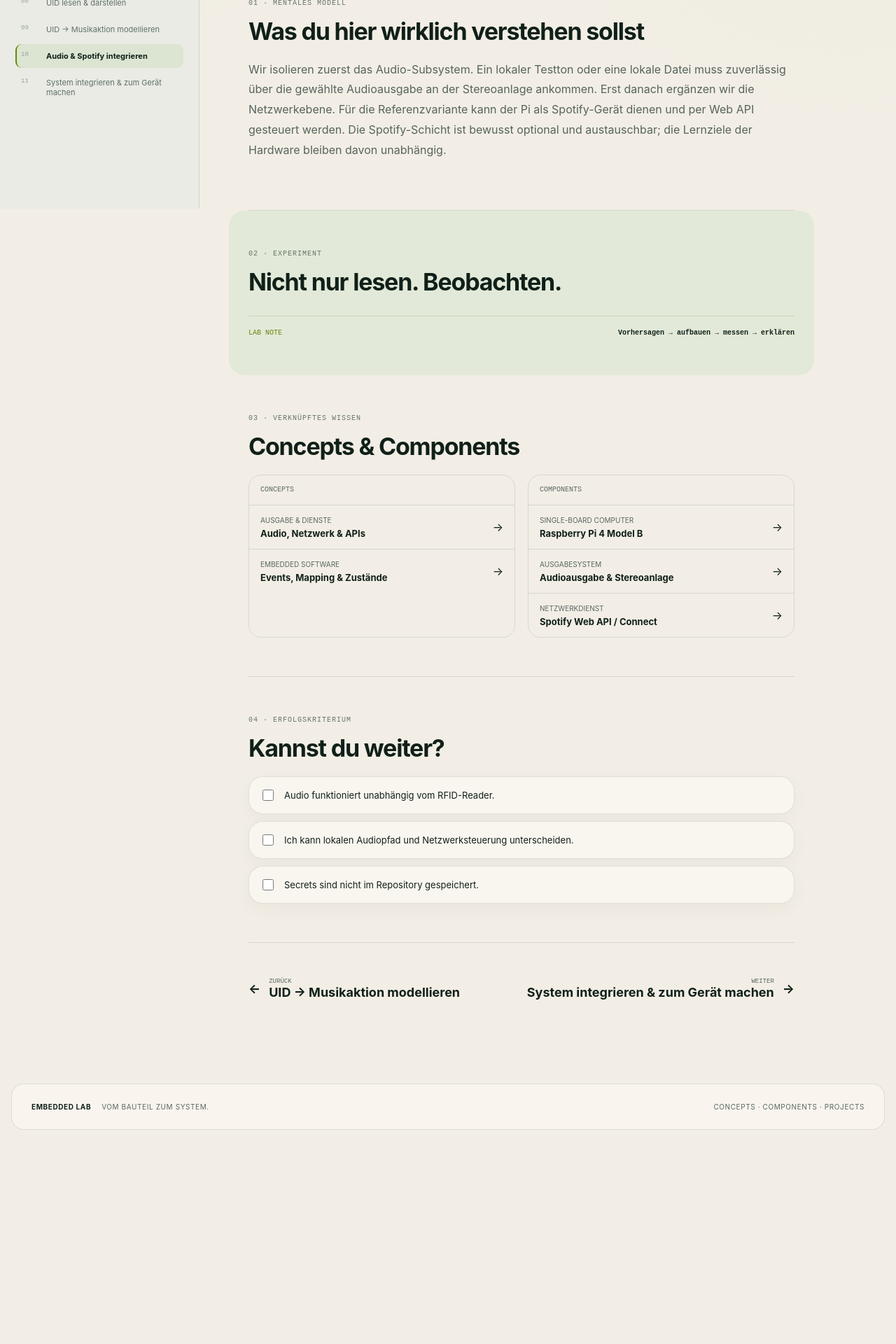
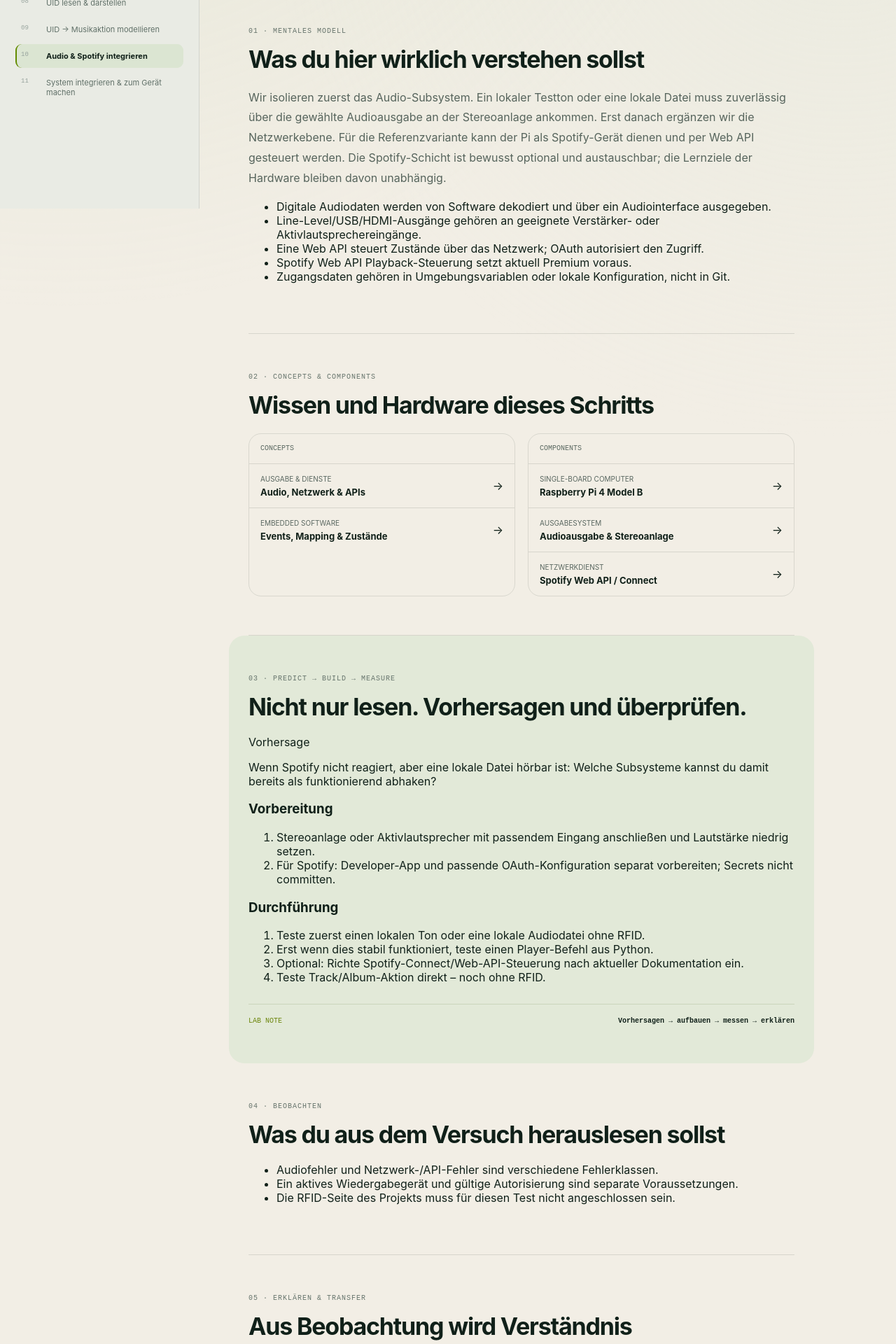
Before and after one commit to dabin134/embedded-lab, a Next.js app: page /projects/rfid-music-player/steps/audio-spotify in a window 1280 px wide. Shown: the part 520-2440 px from the top of the page at 70% size. Before the commit the page ends 2156 px from the top, so only its background shows below. Built offline with nearby package versions, Linux system fonts and the light colour scheme.

Commit message:
Turn RFID steps into full build-measure-explain lessons

```diff
--- a/app/projects/rfid-music-player/steps/[slug]/page.tsx
+++ b/app/projects/rfid-music-player/steps/[slug]/page.tsx
@@ -3,29 +3,163 @@ import { notFound } from "next/navigation";
 import { componentById, conceptById, rfidSteps, stepById, stepLessons } from "@/lib/data";
 
 export const dynamicParams = false;
-export function generateStaticParams() { return rfidSteps.map((step) => ({ slug: step.id })); }
+export function generateStaticParams() {
+  return rfidSteps.map((step) => ({ slug: step.id }));
+}
 
 export default async function StepPage({ params }: { params: Promise<{ slug: string }> }) {
   const { slug } = await params;
   const step = stepById(slug);
   const lesson = stepLessons[slug];
   if (!step || !lesson) notFound();
+
   const previous = rfidSteps[step.number - 2];
   const next = rfidSteps[step.number];
+
   return (
     <div className="lesson-layout">
       <aside className="lesson-sidebar">
         <Link href="/projects/rfid-music-player" className="back-link">← RFID-Musikplayer</Link>
-        <div className="lesson-progress"><span>Schritt {step.number} von 11</span><div><i style={{ width: `${(step.number / 11) * 100}%` }} /></div></div>
-        <nav>{rfidSteps.map((item) => <Link className={item.id === step.id ? "active" : ""} href={`/projects/rfid-music-player/steps/${item.id}`} key={item.id}><span>{String(item.number).padStart(2, "0")}</span>{item.title}</Link>)}</nav>
+        <div className="lesson-progress">
+          <span>Schritt {step.number} von {rfidSteps.length}</span>
+          <div><i style={{ width: `${(step.number / rfidSteps.length) * 100}%` }} /></div>
+        </div>
+        <nav>
+          {rfidSteps.map((item) => (
+            <Link
+              className={item.id === step.id ? "active" : ""}
+              href={`/projects/rfid-music-player/steps/${item.id}`}
+              key={item.id}
+            >
+              <span>{String(item.number).padStart(2, "0")}</span>
+              {item.title}
+            </Link>
+          ))}
+        </nav>
       </aside>
+
       <article className="lesson-content">
-        <header><div className="eyebrow"><span /> {step.phase} · {step.duration}</div><h1>{step.title}</h1><p className="lesson-question">{lesson.question}</p></header>
-        <section className="lesson-block"><div className="block-label">01 · Mentales Modell</div><h2>Was du hier wirklich verstehen sollst</h2><p>{lesson.explanation}</p></section>
-        <section className="lesson-block experiment"><div className="block-label">02 · Experiment</div><h2>Nicht nur lesen. Beobachten.</h2><p>{lesson.experiment}</p><div className="experiment-status"><span>LAB NOTE</span><strong>Vorhersagen → aufbauen → messen → erklären</strong></div></section>
-        <section className="lesson-block"><div className="block-label">03 · Verknüpftes Wissen</div><h2>Concepts & Components</h2><div className="relation-grid"><div><h3>Concepts</h3>{step.concepts.map((id) => { const concept = conceptById(id); return <Link key={id} href={id === "spi" ? "/concepts/spi" : "/concepts"}><span>{concept?.eyebrow}</span><b>{concept?.title ?? id}</b><i>→</i></Link>; })}</div><div><h3>Components</h3>{step.components.map((id) => { const component = componentById(id); return <Link key={id} href={id === "mfrc522" ? "/components/mfrc522" : "/components"}><span>{component?.category}</span><b>{component?.title ?? id}</b><i>→</i></Link>; })}</div></div></section>
-        <section className="lesson-block"><div className="block-label">04 · Erfolgskriterium</div><h2>Kannst du weiter?</h2><div className="check-list">{lesson.check.map((item) => <label key={item}><input type="checkbox" /> <span>{item}</span></label>)}</div></section>
-        <nav className="lesson-nav">{previous ? <Link href={`/projects/rfid-music-player/steps/${previous.id}`}>← <span><small>Zurück</small>{previous.title}</span></Link> : <span />}{next ? <Link className="next" href={`/projects/rfid-music-player/steps/${next.id}`}><span><small>Weiter</small>{next.title}</span> →</Link> : <Link className="next" href="/projects/rfid-music-player"><span><small>Fertig</small>Projektübersicht</span> →</Link>}</nav>
+        <header>
+          <div className="eyebrow"><span /> {step.phase} · {step.duration}</div>
+          <h1>{step.title}</h1>
+          <p className="lesson-question">{lesson.question}</p>
+          <div className="lesson-deliverable"><span>Ergebnis dieses Schritts</span><b>{step.deliverable}</b></div>
+        </header>
+
+        <section className="lesson-block">
+          <div className="block-label">01 · Mentales Modell</div>
+          <h2>Was du hier wirklich verstehen sollst</h2>
+          <p className="lesson-lead">{lesson.explanation}</p>
+          <ul className="lesson-list">
+            {lesson.theory.map((item) => <li key={item}>{item}</li>)}
+          </ul>
+        </section>
+
+        <section className="lesson-block">
+          <div className="block-label">02 · Concepts & Components</div>
+          <h2>Wissen und Hardware dieses Schritts</h2>
+          <div className="relation-grid">
+            <div>
+              <h3>Concepts</h3>
+              {step.concepts.map((id) => {
+                const concept = conceptById(id);
+                return (
+                  <Link key={id} href={`/concepts/${id}`}>
+                    <span>{concept?.eyebrow}</span>
+                    <b>{concept?.title ?? id}</b>
+                    <i>→</i>
+                  </Link>
+                );
+              })}
+            </div>
+            <div>
+              <h3>Components</h3>
+              {step.components.map((id) => {
+                const component = componentById(id);
+                return (
+                  <Link key={id} href={`/components/${id}`}>
+                    <span>{component?.category}</span>
+                    <b>{component?.title ?? id}</b>
+                    <i>→</i>
+                  </Link>
+                );
+              })}
+            </div>
+          </div>
+        </section>
+
+        <section className="lesson-block experiment">
+          <div className="block-label">03 · Predict → Build → Measure</div>
+          <h2>Nicht nur lesen. Vorhersagen und überprüfen.</h2>
+          <div className="predict-card"><span>Vorhersage</span><p>{lesson.predict}</p></div>
+          <div className="lab-columns">
+            <div>
+              <h3>Vorbereitung</h3>
+              <ol className="lesson-list numbered">{lesson.preparation.map((item) => <li key={item}>{item}</li>)}</ol>
+            </div>
+            <div>
+              <h3>Durchführung</h3>
+              <ol className="lesson-list numbered">{lesson.procedure.map((item) => <li key={item}>{item}</li>)}</ol>
+            </div>
+          </div>
+          <div className="experiment-status"><span>LAB NOTE</span><strong>Vorhersagen → aufbauen → messen → erklären</strong></div>
+        </section>
+
+        <section className="lesson-block">
+          <div className="block-label">04 · Beobachten</div>
+          <h2>Was du aus dem Versuch herauslesen sollst</h2>
+          <ul className="lesson-list observation-list">{lesson.observe.map((item) => <li key={item}>{item}</li>)}</ul>
+        </section>
+
+        <section className="lesson-block">
+          <div className="block-label">05 · Erklären & Transfer</div>
+          <h2>Aus Beobachtung wird Verständnis</h2>
+          <div className="question-stack">
+            {lesson.reflect.map((item, index) => <div key={item}><span>{String(index + 1).padStart(2, "0")}</span><p>{item}</p></div>)}
+          </div>
+        </section>
+
+        <section className="lesson-block troubleshooting-block">
+          <div className="block-label">06 · Debugging</div>
+          <h2>Wenn es nicht funktioniert</h2>
+          <ul className="lesson-list">{lesson.troubleshooting.map((item) => <li key={item}>{item}</li>)}</ul>
+        </section>
+
+        <section className="lesson-block">
+          <div className="block-label">07 · Erfolgskriterium</div>
+          <h2>Kannst du weiter?</h2>
+          <div className="check-list">
+            {lesson.check.map((item) => <label key={item}><input type="checkbox" /> <span>{item}</span></label>)}
+          </div>
+          <div className="step-outcome"><span>Ziel</span><strong>{step.outcome}</strong></div>
+        </section>
+
+        {lesson.sources.length > 0 && (
+          <section className="lesson-block source-block">
+            <div className="block-label">08 · Quellen</div>
+            <h2>Primär- und Referenzquellen</h2>
+            <div className="source-list">
+              {lesson.sources.map((source) => (
+                <a href={source.url} target="_blank" rel="noreferrer" key={source.url}>
+                  <b>{source.title}</b>
+                  {source.note && <span>{source.note}</span>}
+                  <i>↗</i>
+                </a>
+              ))}
+            </div>
+          </section>
+        )}
+
+        <nav className="lesson-nav">
+          {previous ? (
+            <Link href={`/projects/rfid-music-player/steps/${previous.id}`}>← <span><small>Zurück</small>{previous.title}</span></Link>
+          ) : <span />}
+          {next ? (
+            <Link className="next" href={`/projects/rfid-music-player/steps/${next.id}`}><span><small>Weiter</small>{next.title}</span> →</Link>
+          ) : (
+            <Link className="next" href="/projects/rfid-music-player"><span><small>Fertig</small>Projektübersicht</span> →</Link>
+          )}
+        </nav>
       </article>
     </div>
   );
```
